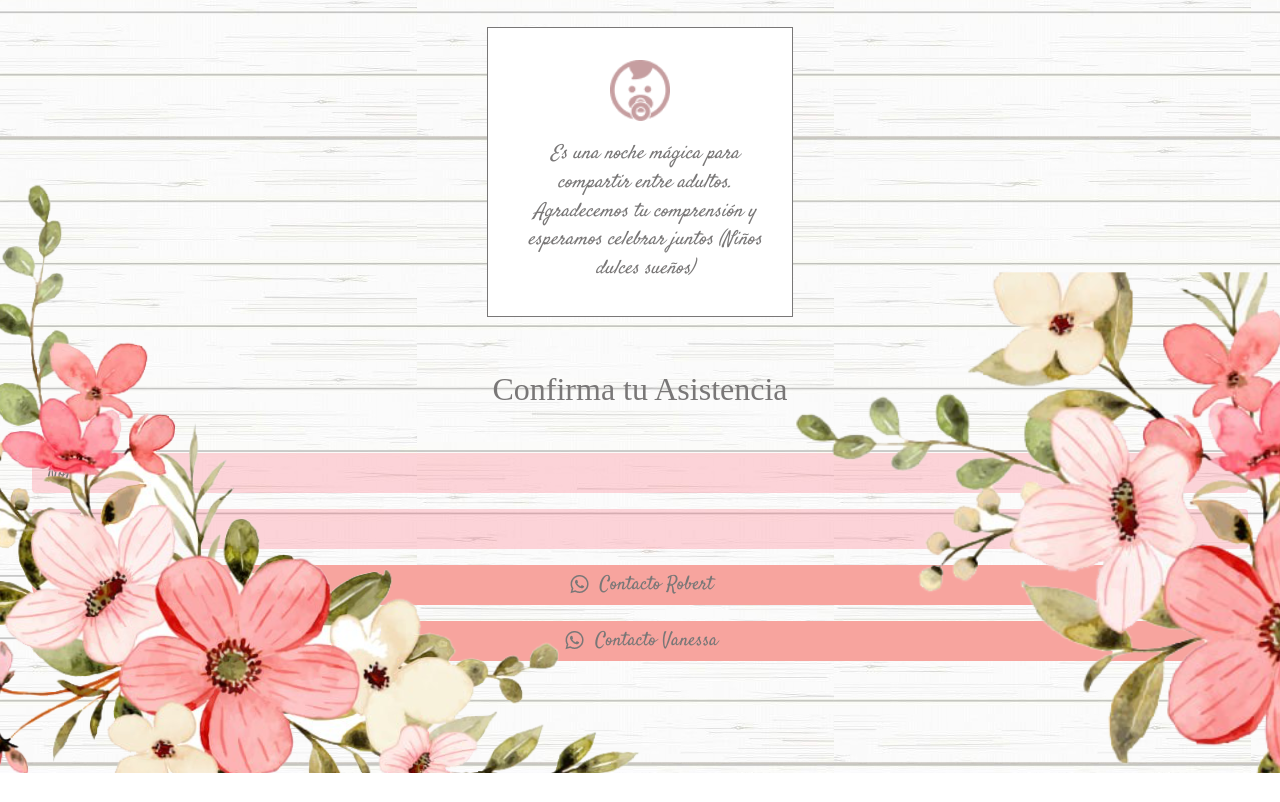
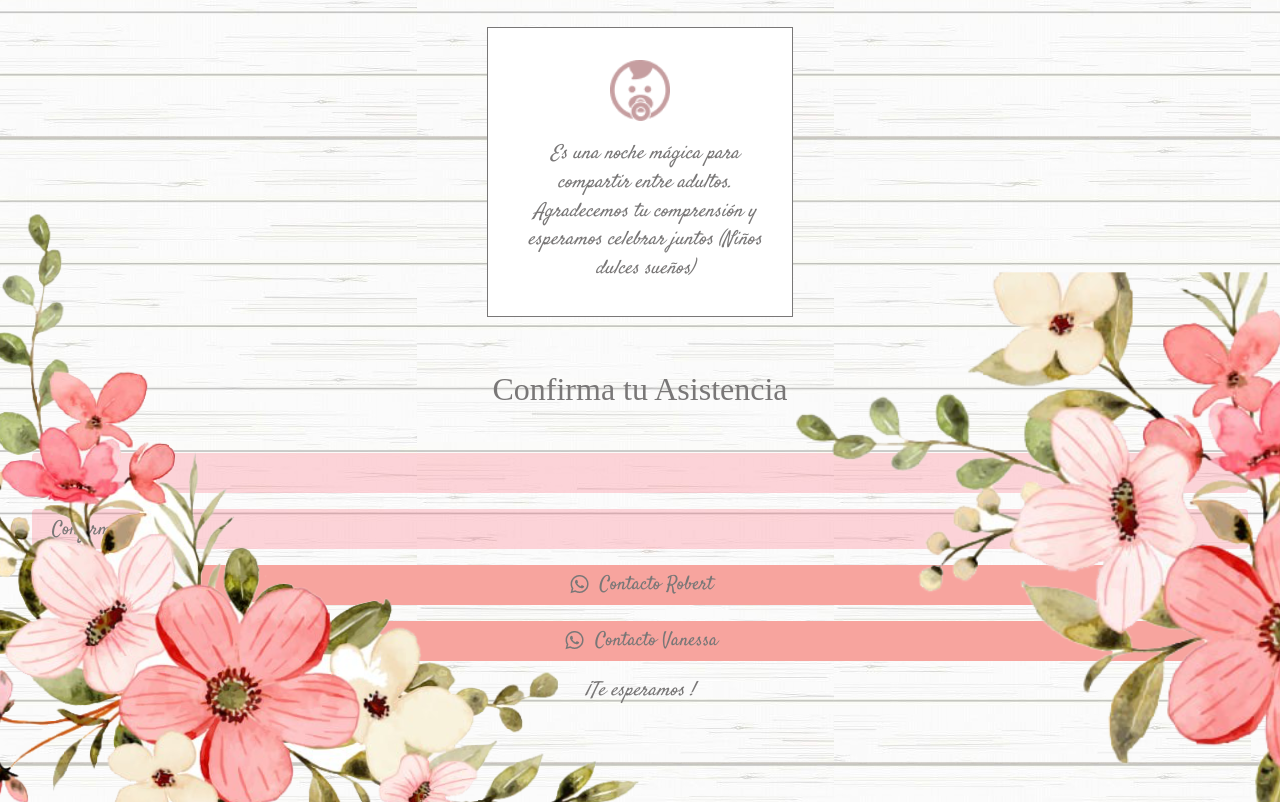
Before and after one commit to josesantanaweb/boda, a React (Vite) app: page / in a window 1280 px wide. Shown: the part 3618-4420 px from the top of the page. Before the commit the page ends 4391 px from the top, so only its background shows below. Built offline with nearby package versions, Linux system fonts and the light colour scheme; a web font is replaced by a local one.

Commit message:
correciones

```diff
--- a/src/pages/HomePage/index.tsx
+++ b/src/pages/HomePage/index.tsx
@@ -13,7 +13,7 @@ import whatsapp from "../../assets/images/whatsapp.png";
 import copas from "../../assets/images/copas.png";
 import fiesta from "../../assets/images/fiesta.png";
 import card from "../../assets/images/card.png";
-import regalo from "../../assets/images/regalo.png";
+import regalo from "../../assets/images/regalo.jpeg";
 import roses from "../../assets/images/roses.png";
 import roses2 from "../../assets/images/roses-2.png";
 import roses3 from "../../assets/images/roses-3.png";
@@ -260,6 +260,7 @@ const HomePage = () => {
           <S.FormIconWS src={whatsapp} alt="whatsapp" />
           Contacto Vanessa
         </S.FormButton>
+        <S.OutfitText>¡Te esperamos !</S.OutfitText>
       </S.Form>
     </S.Home>
   );
```
Also changed, not shown: src/assets/images/regalo.jpeg (added), src/assets/images/regalo.png (deleted).
